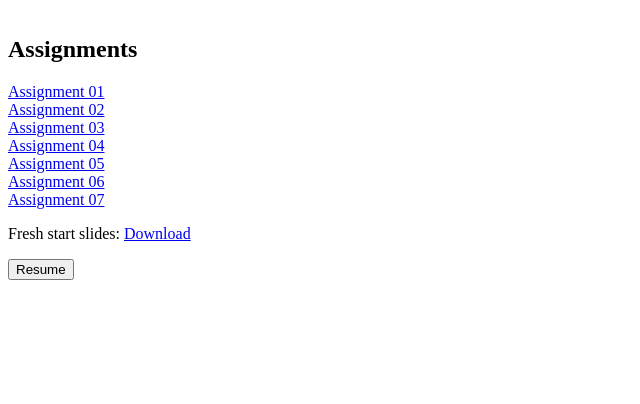
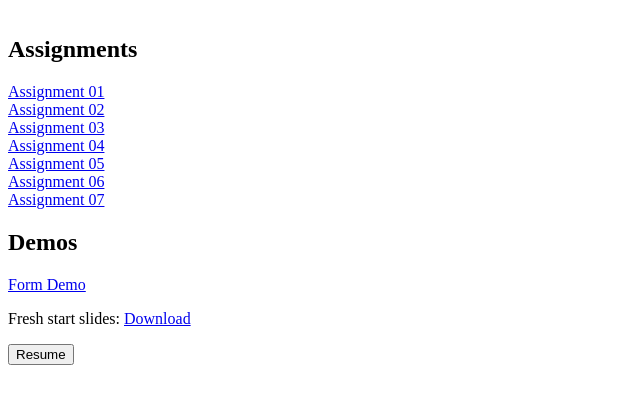
Before and after one commit to sleepybluerhino/sleepybluerhino.github.io, a plain HTML site: page index.html in a window 1280 px wide. Shown: the part 86-490 px from the top of the page, without its empty margins (0-640 px from the left). Drawn offline with Linux system fonts and the light colour scheme.

Commit message:
Update index.html

```diff
--- a/index.html
+++ b/index.html
@@ -13,6 +13,9 @@
 <a href="#">Assignment 06</a><br />
 <a href="#">Assignment 07</a><br />
 
+<h2>Demos</h2>
+<a href="formDemo.html">Form Demo</a><br />
+
 <p>Fresh start slides: <a href="http://webp.svsu.edu/~gpcorser/csisdept/csisdept_fresh_start_2020.pptx">Download</a></p>
 
 <p><button type="button"
```
